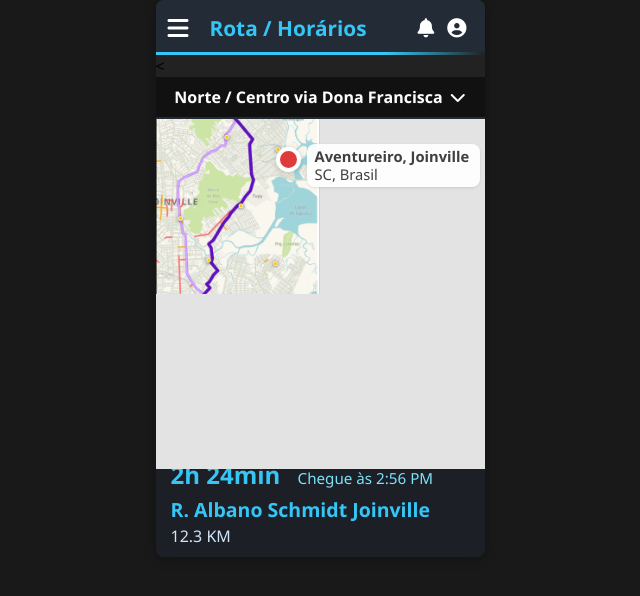
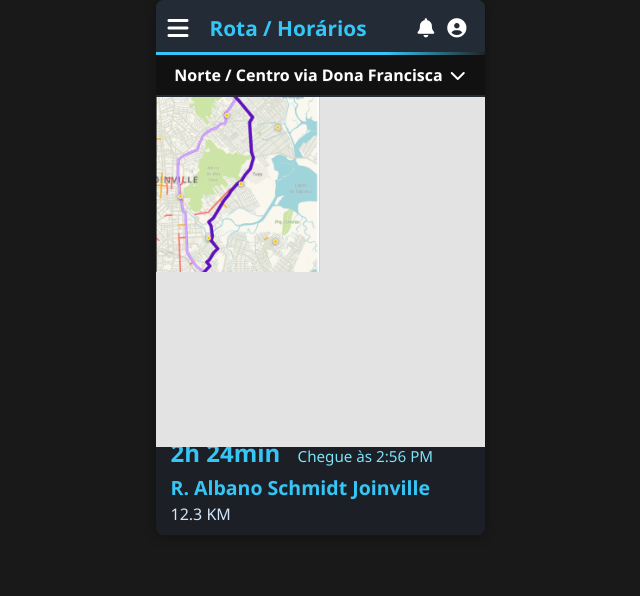
Before and after one commit to juan-sanz22/wayspeed, a PHP site: page /Mapa.html in a window 1280 px wide. Shown: the top 596 px of the page, without its empty margins (320-960 px from the left). Run offline with PHP 8.4, Linux system fonts and the light colour scheme.

Commit message:
Update- Atualizações 1

```diff
--- a/Mapa.html
+++ b/Mapa.html
@@ -18,7 +18,7 @@
         </nav>
 
         <div class="linha-navegacao"></div>
-        <
+
         <div class="seletor-rota">
             <span class="texto-rota"><b>Norte / Centro via Dona Francisca</b></span>
             <i class="fas fa-chevron-down"></i>
@@ -26,14 +26,6 @@
 
         <div class="container-mapa">
             <img src="Mapa.PNG" alt="Mapa da rota" class="imagem-mapa">
-
-            <div class="marcador-destino">
-                <div class="ponto-marcador"></div>
-                <div class="rotulo-marcador">
-                    <b>Aventureiro, Joinville</b><br>
-                    SC, Brasil
-                </div>
-            </div>
         </div>
 
         <div class="caixa-informacoes">
--- a/estilocarregamento.css
+++ b/estilocarregamento.css
@@ -90,8 +90,8 @@ body {
     padding-top: 15px;
   }
   .logo-trem {
-    width: 150px;
-    height: 150px;
+    width: 10px;
+    height: 10px;
   }
   .titulo-app {
     font-size: 28px;
```
